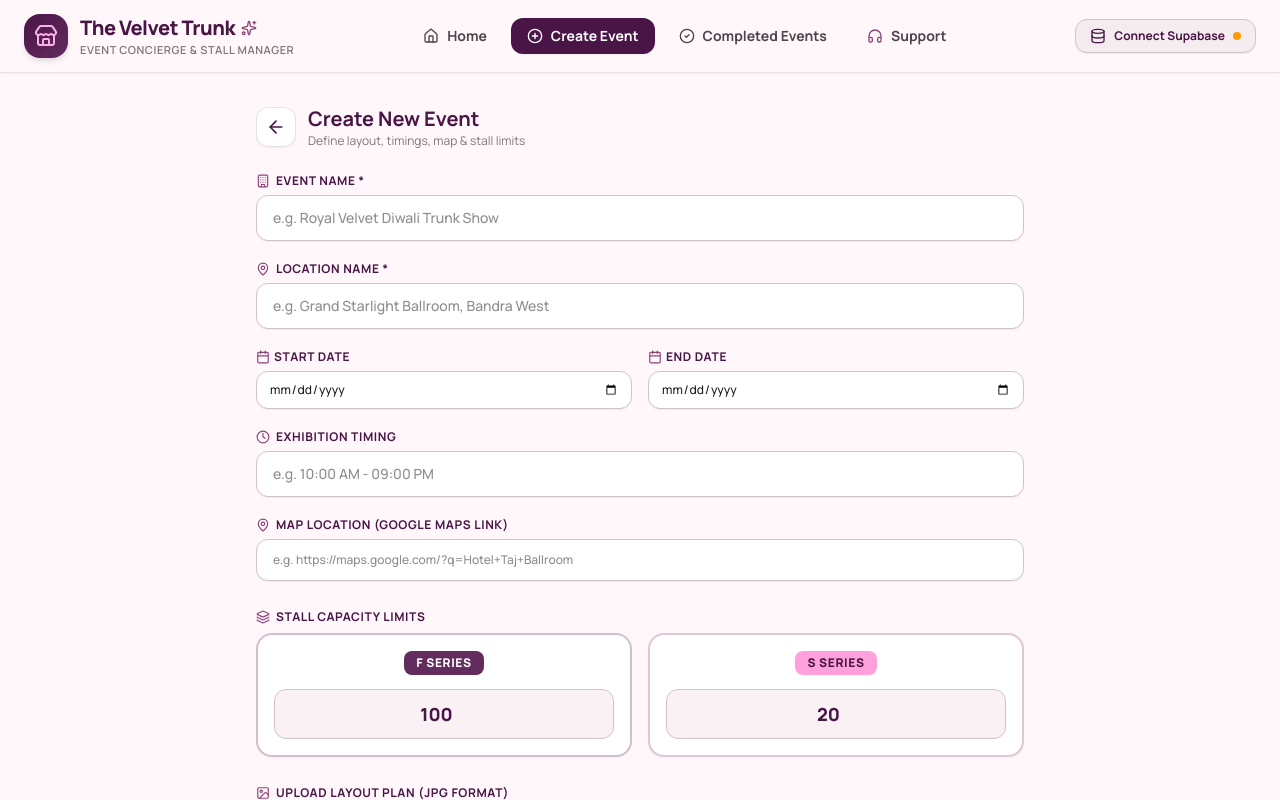
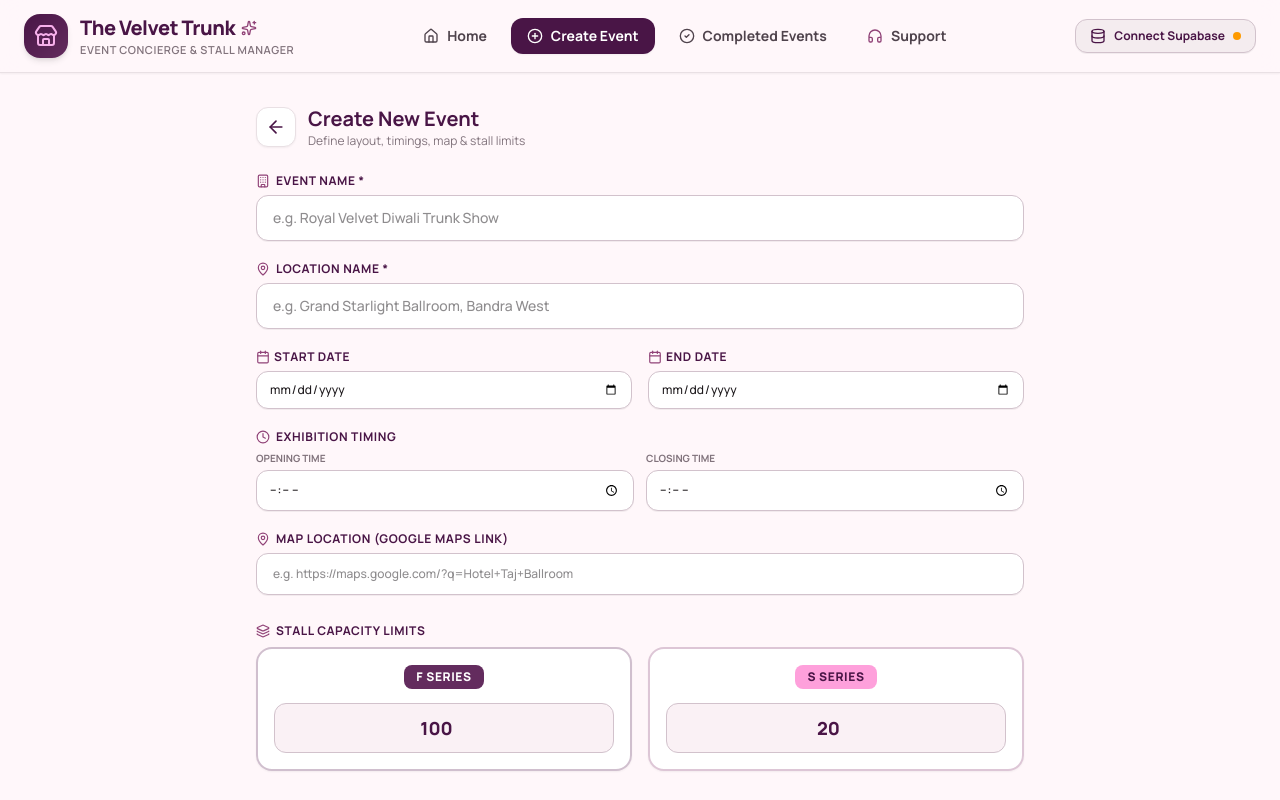
Before and after one commit to A-Generative-Slice/VelvetTrunk, a React (Vite) app: page / in a window 1280 px wide. Both pictures are taken after a click on the button "Create Event". Shown: the top 800 px of the page. Built offline with nearby package versions, Linux system fonts and the light colour scheme.

Commit message:
Add clock pop-up time pickers for exhibition timing and redesign layout plan upload card

```diff
--- a/src/components/CreateEventView.tsx
+++ b/src/components/CreateEventView.tsx
@@ -19,6 +19,16 @@ interface CreateEventViewProps {
   onBack: () => void;
 }
 
+function formatTime12h(time24: string): string {
+  if (!time24) return '';
+  const [h, m] = time24.split(':').map(Number);
+  if (isNaN(h) || isNaN(m)) return time24;
+  const period = h >= 12 ? 'PM' : 'AM';
+  const h12 = h % 12 || 12;
+  const mStr = m.toString().padStart(2, '0');
+  return `${h12.toString().padStart(2, '0')}:${mStr} ${period}`;
+}
+
 export const CreateEventView: React.FC<CreateEventViewProps> = ({
   initialEvent,
   onSave,
@@ -28,7 +38,11 @@ export const CreateEventView: React.FC<CreateEventViewProps> = ({
   const [location, setLocation] = useState(initialEvent?.location || '');
   const [startDate, setStartDate] = useState(initialEvent?.startDate || '');
   const [endDate, setEndDate] = useState(initialEvent?.endDate || '');
-  const [timing, setTiming] = useState(initialEvent?.timing || '');
+
+  // Time pickers for Opening and Closing timing
+  const [startTime, setStartTime] = useState(initialEvent?.timing ? '10:00' : '');
+  const [endTime, setEndTime] = useState(initialEvent?.timing ? '21:00' : '');
+
   const [mapLocation, setMapLocation] = useState(initialEvent?.mapLocation || '');
 
   // Stall Limits: F Series & S Series (supports empty string state for smooth backspacing)
@@ -39,7 +53,7 @@ export const CreateEventView: React.FC<CreateEventViewProps> = ({
     initialEvent?.sSeriesLimit ?? 20
   );
 
-  // JPG Layout Image
+  // Layout Image
   const [layoutImageUrl, setLayoutImageUrl] = useState<string>(
     initialEvent?.layoutImageUrl || DEFAULT_LAYOUT_IMAGE
   );
@@ -51,7 +65,7 @@ export const CreateEventView: React.FC<CreateEventViewProps> = ({
     const file = e.target.files?.[0];
     if (file) {
       if (!file.type.includes('image')) {
-        setErrorMsg('Please upload a valid JPG or PNG image file.');
+        setErrorMsg('Please select a valid image file (PNG, JPG, SVG, WebP).');
         return;
       }
       setImageFileName(file.name);
@@ -77,13 +91,21 @@ export const CreateEventView: React.FC<CreateEventViewProps> = ({
       return;
     }
 
+    // Format combined timing string if times selected
+    let timingString = '';
+    if (startTime && endTime) {
+      timingString = `${formatTime12h(startTime)} - ${formatTime12h(endTime)}`;
+    } else if (startTime) {
+      timingString = `From ${formatTime12h(startTime)}`;
+    }
+
     onSave(
       {
         name: name.trim(),
         location: location.trim(),
         startDate,
         endDate,
-        timing: timing.trim(),
+        timing: timingString,
         mapLocation: mapLocation.trim(),
         fSeriesLimit: fSeriesLimit === '' ? 100 : Number(fSeriesLimit) || 100,
         sSeriesLimit: sSeriesLimit === '' ? 20 : Number(sSeriesLimit) || 20,
@@ -166,7 +188,7 @@ export const CreateEventView: React.FC<CreateEventViewProps> = ({
               type="date"
               value={startDate}
               onChange={(e) => setStartDate(e.target.value)}
-              className="w-full px-3 py-2.5 bg-[#ffffff] border border-[#d2c2cc] rounded-xl text-xs font-medium text-[#1e1a1d] focus:outline-hidden focus:border-[#491546] shadow-2xs"
+              className="w-full px-3 py-2.5 bg-[#ffffff] border border-[#d2c2cc] rounded-xl text-xs font-medium text-[#1e1a1d] focus:outline-hidden focus:border-[#491546] shadow-2xs cursor-pointer"
             />
           </div>
 
@@ -179,24 +201,43 @@ export const CreateEventView: React.FC<CreateEventViewProps> = ({
               type="date"
               value={endDate}
               onChange={(e) => setEndDate(e.target.value)}
-              className="w-full px-3 py-2.5 bg-[#ffffff] border border-[#d2c2cc] rounded-xl text-xs font-medium text-[#1e1a1d] focus:outline-hidden focus:border-[#491546] shadow-2xs"
+              className="w-full px-3 py-2.5 bg-[#ffffff] border border-[#d2c2cc] rounded-xl text-xs font-medium text-[#1e1a1d] focus:outline-hidden focus:border-[#491546] shadow-2xs cursor-pointer"
             />
           </div>
         </div>
 
-        {/* Timing */}
+        {/* Exhibition Timing with Clock Pop-up Time Pickers */}
         <div className="space-y-1.5">
-          <label htmlFor="timing-input" className="text-xs font-bold uppercase tracking-wider text-[#491546] flex items-center gap-1.5">
+          <label className="text-xs font-bold uppercase tracking-wider text-[#491546] flex items-center gap-1.5">
             <Clock className="w-3.5 h-3.5 text-[#904277]" /> Exhibition Timing
           </label>
+
+          <div className="grid grid-cols-2 gap-3">
+            <div className="space-y-1">
+              <span className="text-[10px] font-bold text-[#81737c] uppercase block">Opening Time</span>
               <input
-            id="timing-input"
-            type="text"
-            value={timing}
-            onChange={(e) => setTiming(e.target.value)}
-            placeholder="e.g. 10:00 AM - 09:00 PM"
-            className="w-full px-4 py-3 bg-[#ffffff] border border-[#d2c2cc] rounded-xl text-sm font-medium text-[#1e1a1d] focus:outline-hidden focus:border-[#491546] shadow-2xs"
+                type="time"
+                value={startTime}
+                onChange={(e) => setStartTime(e.target.value)}
+                className="w-full px-3 py-2.5 bg-[#ffffff] border border-[#d2c2cc] rounded-xl text-xs font-semibold text-[#1e1a1d] focus:outline-hidden focus:border-[#491546] cursor-pointer shadow-2xs"
               />
+            </div>
+
+            <div className="space-y-1">
+              <span className="text-[10px] font-bold text-[#81737c] uppercase block">Closing Time</span>
+              <input
+                type="time"
+                value={endTime}
+                onChange={(e) => setEndTime(e.target.value)}
+                className="w-full px-3 py-2.5 bg-[#ffffff] border border-[#d2c2cc] rounded-xl text-xs font-semibold text-[#1e1a1d] focus:outline-hidden focus:border-[#491546] cursor-pointer shadow-2xs"
+              />
+            </div>
+          </div>
+          {startTime && endTime && (
+            <p className="text-[11px] font-bold text-[#491546] pt-1">
+              Selected Timing: <span className="text-[#904277]">{formatTime12h(startTime)} - {formatTime12h(endTime)}</span>
+            </p>
+          )}
         </div>
 
         {/* Map Location Link */}
@@ -214,7 +255,7 @@ export const CreateEventView: React.FC<CreateEventViewProps> = ({
           />
         </div>
 
-        {/* CLEAN STALL CAPACITY LIMITS: F SERIES AND S SERIES (No Extra Subtext) */}
+        {/* CLEAN STALL CAPACITY LIMITS: F SERIES AND S SERIES */}
         <div className="space-y-2 pt-2">
           <label className="text-xs font-bold uppercase tracking-wider text-[#491546] flex items-center gap-1.5">
             <Layers className="w-3.5 h-3.5 text-[#904277]" /> Stall Capacity Limits
@@ -275,38 +316,42 @@ export const CreateEventView: React.FC<CreateEventViewProps> = ({
           </div>
         </div>
 
-        {/* Upload Layout JPG Image */}
+        {/* Sleek Layout Plan Upload Dropzone (No JPG mention, Better UI) */}
         <div className="space-y-2 pt-2">
           <label className="text-xs font-bold uppercase tracking-wider text-[#491546] flex items-center gap-1.5">
-            <ImageIcon className="w-3.5 h-3.5 text-[#904277]" /> Upload Layout Plan (JPG Format)
+            <ImageIcon className="w-3.5 h-3.5 text-[#904277]" /> Exhibition Layout Plan
           </label>
 
-          <div className="p-4 rounded-2xl bg-[#ffffff] border border-[#d2c2cc] shadow-2xs space-y-3">
-            <div className="flex items-center gap-3">
-              <label className="px-4 py-2.5 bg-[#491546] hover:bg-[#632c5e] text-white text-xs font-bold rounded-xl cursor-pointer shadow-xs active:scale-95 transition-all flex items-center gap-1.5">
-                <Upload className="w-4 h-4" />
-                <span>Browse JPG File</span>
+          <div className="p-5 rounded-2xl bg-[#ffffff] border-2 border-dashed border-[#d2c2cc] hover:border-[#491546] transition-all space-y-4 text-center">
+            <div className="flex flex-col items-center justify-center gap-2">
+              <div className="w-12 h-12 rounded-2xl bg-[#faf1f5] text-[#491546] flex items-center justify-center shadow-xs">
+                <Upload className="w-6 h-6" />
+              </div>
+              <div>
+                <label className="px-5 py-2.5 bg-[#491546] hover:bg-[#632c5e] text-white text-xs font-bold rounded-xl cursor-pointer shadow-md active:scale-95 transition-all inline-flex items-center gap-2">
+                  <span>Upload Layout Plan</span>
                   <input
                     type="file"
-                  accept="image/jpeg,image/png,image/jpg"
+                    accept="image/*"
                     onChange={handleImageUpload}
                     className="hidden"
                   />
                 </label>
-              <span className="text-xs text-[#81737c] font-medium truncate max-w-[200px]">
-                {imageFileName || 'No custom layout selected (Default SVG layout used)'}
-              </span>
+              </div>
+              <p className="text-[11px] text-[#81737c] font-medium mt-1">
+                {imageFileName ? `Selected File: ${imageFileName}` : 'Select a custom layout image or use default floor plan'}
+              </p>
             </div>
 
             {/* Layout Image Preview */}
-            <div className="w-full h-40 bg-[#f4ecef] rounded-xl border border-[#e9e0e4] overflow-hidden relative flex items-center justify-center">
+            <div className="w-full h-48 bg-[#f4ecef] rounded-xl border border-[#e9e0e4] overflow-hidden relative flex items-center justify-center">
               <img
                 src={layoutImageUrl}
                 alt="Layout Plan Preview"
                 className="w-full h-full object-contain"
               />
-              <div className="absolute top-2 right-2 px-2.5 py-1 bg-black/60 backdrop-blur-md rounded-lg text-white text-[10px] font-bold">
-                Preview Layout
+              <div className="absolute top-2 right-2 px-3 py-1 bg-black/70 backdrop-blur-md rounded-lg text-white text-[10px] font-bold">
+                Layout Floor Plan
               </div>
             </div>
           </div>
```
Lines whose indentation alone changed are shown as unchanged.
